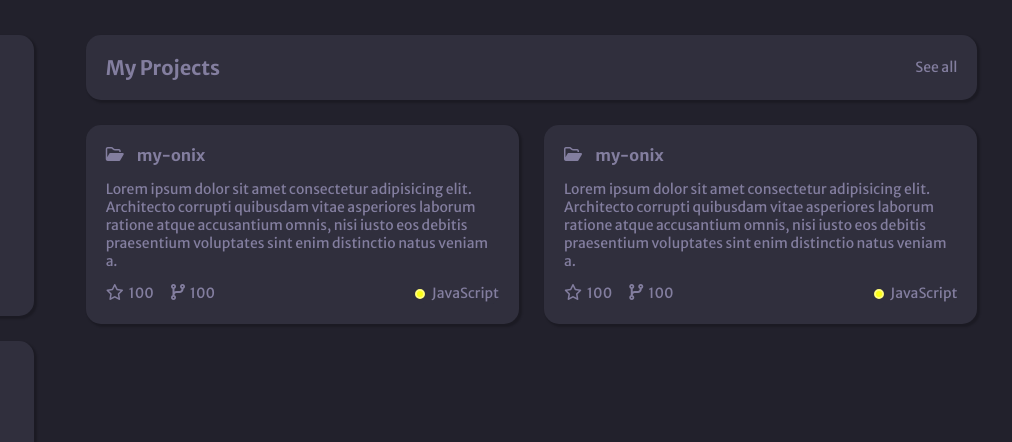
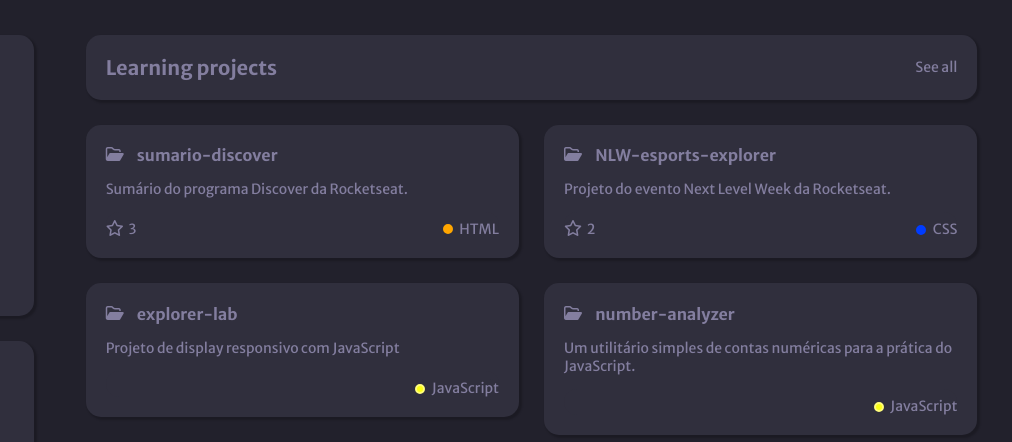
Before and after one commit to Renkensg/portfolio, a plain HTML site: page index.html in a window 1280 px wide. Shown: the top 442 px of the page, 268-1280 px from the left. Drawn offline with Linux system fonts and the light colour scheme.

Commit message:
add links

```diff
--- a/index.html
+++ b/index.html
@@ -68,18 +68,41 @@
   <main>
 
     <div class="main-box header-main-box">
-      <span>My Projects</span><span>See all</span>
+      <span>Learning projects</span><span>See all</span>
     </div>
 
     <div class="main-box github-box left-github-box">
-      <i class="fa-regular fa-folder-open"></i><a href="">my-onix</a>
-      <p>Lorem ipsum dolor sit amet consectetur adipisicing elit. Architecto corrupti quibusdam vitae asperiores laborum
-        ratione atque accusantium omnis, nisi iusto eos debitis praesentium voluptates sint enim distinctio natus veniam
-        a.</p>
+      <i class="fa-regular fa-folder-open"></i><a href="https://sumario-discover.vercel.app/" target="_blank">sumario-discover</a>
+      <p>Sumário do programa Discover da Rocketseat.</p>
       <div class="little-box-footer">
         <div class="little-left-footer">
-          <i class="fa-regular fa-star"></i><span>100</span>&nbsp;<i class="fa-solid fa-code-branch"></i><span>
-            100</span>
+          <i class="fa-regular fa-star"></i><span>3</span>
+        </div>
+        <div class="little-right-footer">
+          <div class="ellipse-html"></div><span class="circle-repository">HTML</span>
+        </div>
+      </div>
+    </div>
+
+    <div class="main-box github-box right-github-box">
+      <i class="fa-regular fa-folder-open"></i><a href="https://nlw-sports-blond.vercel.app/" target="_blank">NLW-esports-explorer</a>
+      <p>Projeto do evento Next Level Week da Rocketseat.</p>
+      <div class="little-box-footer">
+        <div class="little-left-footer">
+          <i class="fa-regular fa-star"></i><span>2</span>
+        </div>
+        <div class="little-right-footer">
+          <div class="ellipse-css"></div><span class="circle-repository">CSS</span>
+        </div>
+      </div>
+    </div>
+
+    <div class="main-box github-box left-github-box">
+      <i class="fa-regular fa-folder-open"></i><a href="https://explorer-lab-card-omega.vercel.app/" target="_blank">explorer-lab</a>
+      <p>Projeto de display responsivo com JavaScript</p>
+      <div class="little-box-footer">
+        <div class="little-left-footer">
+          <!-- <i class="fa-regular fa-star"></i><span></span> -->
         </div>
         <div class="little-right-footer">
           <div class="ellipse"></div><span class="circle-repository">JavaScript</span>
@@ -88,14 +111,11 @@
     </div>
 
     <div class="main-box github-box right-github-box">
-      <i class="fa-regular fa-folder-open"></i><a href="">my-onix</a>
-      <p>Lorem ipsum dolor sit amet consectetur adipisicing elit. Architecto corrupti quibusdam vitae asperiores laborum
-        ratione atque accusantium omnis, nisi iusto eos debitis praesentium voluptates sint enim distinctio natus veniam
-        a.</p>
+      <i class="fa-regular fa-folder-open"></i><a href="https://number-analyzer.vercel.app/" target="_blank">number-analyzer</a>
+      <p>Um utilitário simples de contas numéricas para a prática do JavaScript.</p>
       <div class="little-box-footer">
         <div class="little-left-footer">
-          <i class="fa-regular fa-star"></i> <span> 100 </span>&nbsp; <i class="fa-solid fa-code-branch"></i> <span>
-            100 </span>
+          <!-- <i class="fa-regular fa-star"></i><span></span> -->
         </div>
         <div class="little-right-footer">
           <div class="ellipse"></div><span class="circle-repository">JavaScript</span>
--- a/style.css
+++ b/style.css
@@ -219,7 +219,6 @@ div {
 .github-box {
   flex-basis: calc(50% - 15px);
   height: auto;
-  margin-bottom: 0;
   display: flex;
   flex-wrap: wrap;
 }
@@ -271,7 +270,7 @@ div {
 .little-left-footer,
 .little-right-footer {
   display: flex;
-  margin: 0;
+  margin: 0.5rem 0 0 0;
   padding: 0;
 }
 
@@ -291,3 +290,25 @@ div {
   background: rgb(251, 255, 22);
   border: 2px solid #fffd7b;
 }
+
+.ellipse-html {
+  box-sizing: border-box;
+  border-radius: 50%;
+  width: 10px;
+  height: 10px;
+  margin: 0.23rem 0.4rem 0 0;
+  padding: 0;
+  background: rgb(255, 166, 0);
+  border: 2px solid rgb(255, 166, 0);
+}
+
+.ellipse-css {
+  box-sizing: border-box;
+  border-radius: 50%;
+  width: 10px;
+  height: 10px;
+  margin: 0.28rem 0.4rem 0 0;
+  padding: 0;
+  background: rgb(0, 60, 255);
+  border: 2px solid rgb(0, 60, 255);
+}
```
